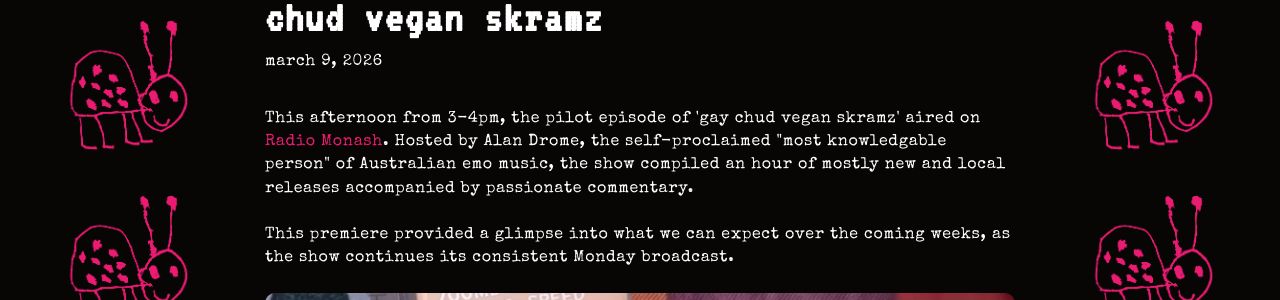
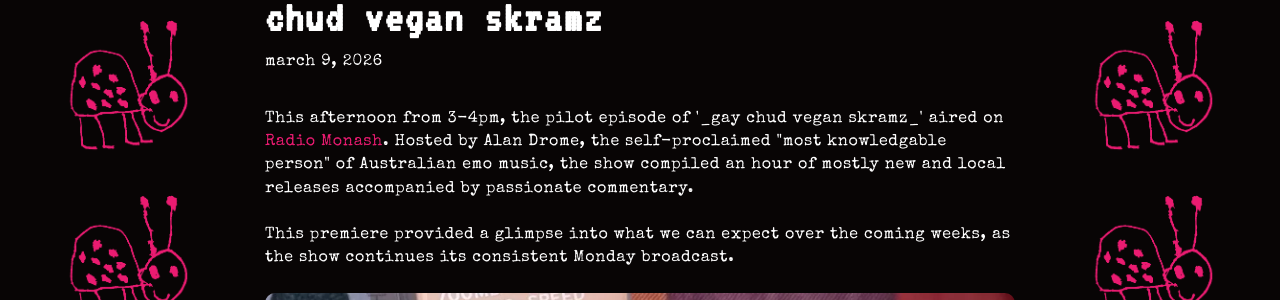
Before and after one commit to xxiwriterecipesnotlovelettersxx/xxiwriterecipesnotlovelettersxx.github.io, a Jekyll site: the page built from _posts/2026-03-09-gay-chud-vegan-skramz.md, in a window 1280 px wide and 900 px high. Shown: the part 195-495 px from the top of the window. Built offline with Jekyll 4.4.1, drawn with Linux system fonts in a browser that asks for light colours.

```diff
--- a/_posts/2026-03-09-gay-chud-vegan-skramz.md
+++ b/_posts/2026-03-09-gay-chud-vegan-skramz.md
@@ -8,7 +8,7 @@ thumbnail: /images/gcvs.jpg
 
 <br>
 <p class="show-intro">
-This afternoon from 3-4pm, the pilot episode of 'gay chud vegan skramz' aired on <a href="https://www.radiomonash.online/">Radio Monash</a>. Hosted by Alan Drome, the self-proclaimed "most knowledgable person" of Australian emo music, the show compiled an hour of mostly new and local releases accompanied by passionate commentary.
+This afternoon from 3-4pm, the pilot episode of '_gay chud vegan skramz_' aired on <a href="https://www.radiomonash.online/">Radio Monash</a>. Hosted by Alan Drome, the self-proclaimed "most knowledgable person" of Australian emo music, the show compiled an hour of mostly new and local releases accompanied by passionate commentary.
 <br><br>
 This premiere provided a glimpse into what we can expect over the coming weeks, as the show continues its consistent Monday broadcast.
 </p>
```
